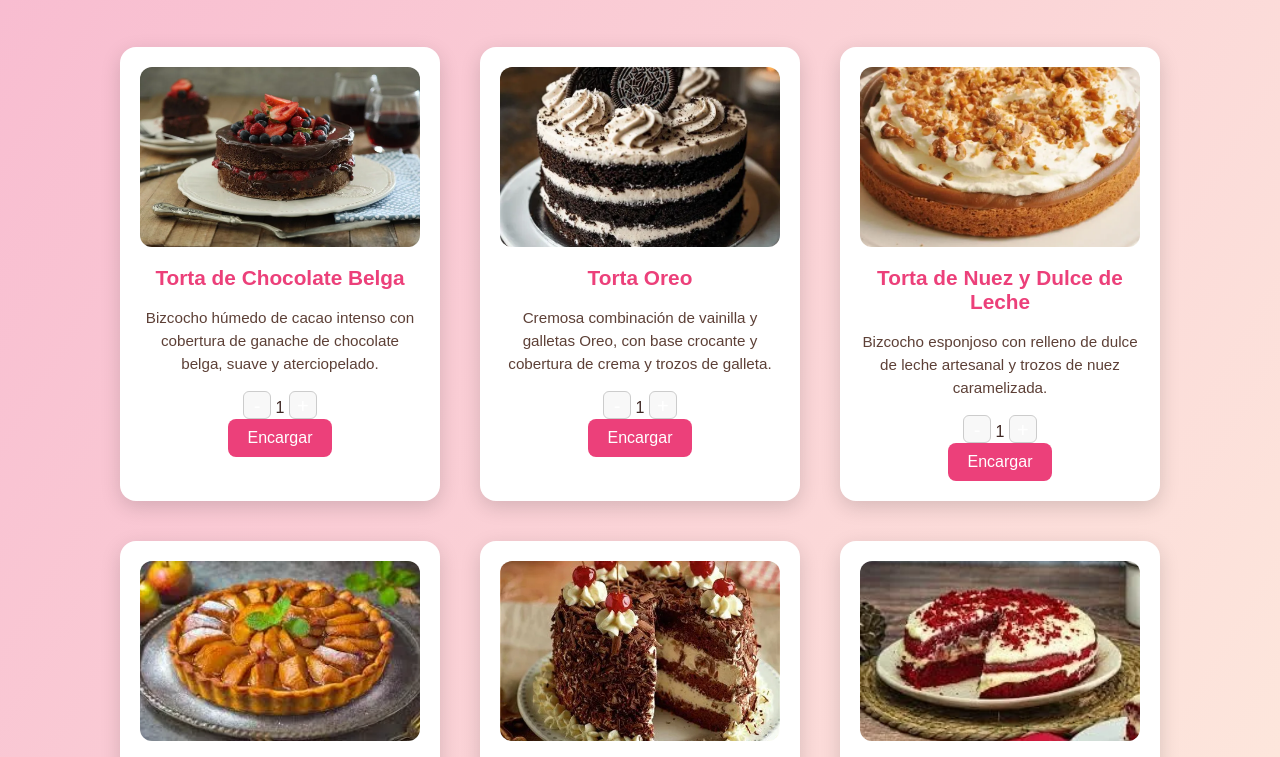
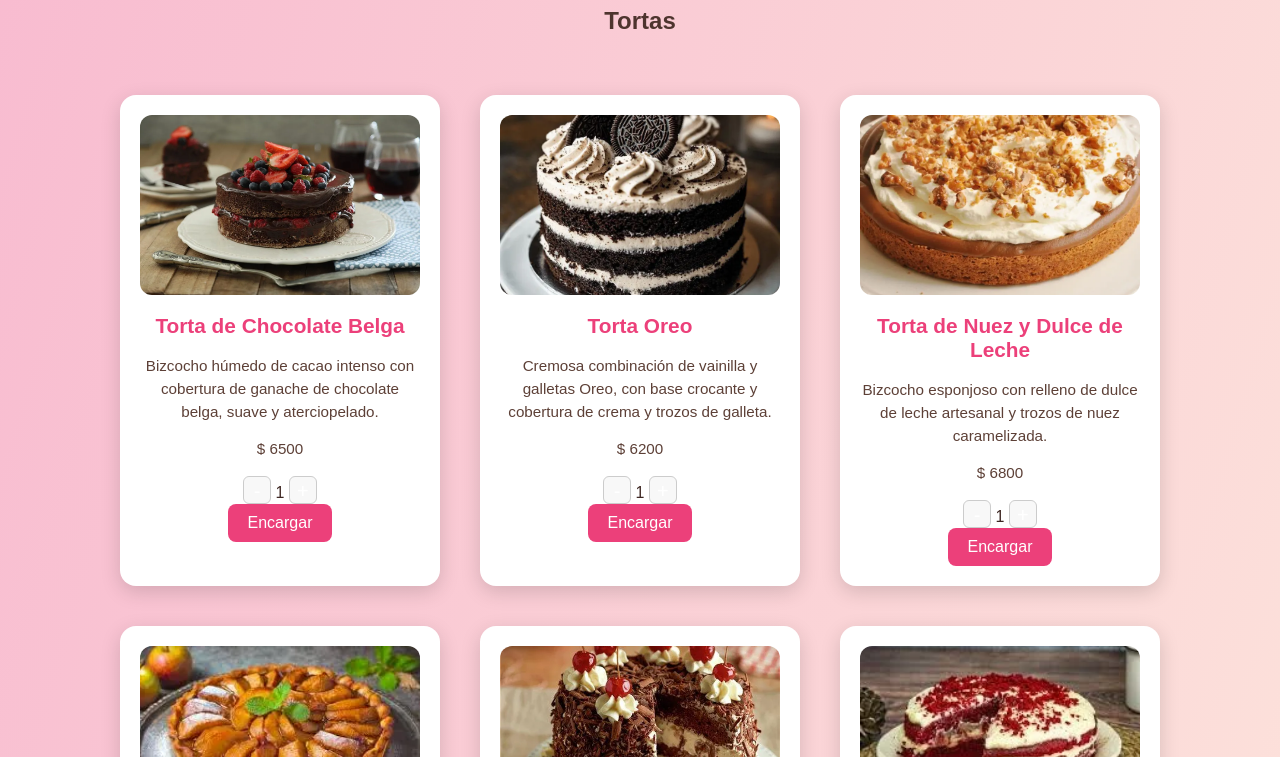
Before and after one commit to guadamartinez1306/ecommerceAW1, a plain HTML site: page pages/productos.html in a window 1280 px wide. Shown: the part 121-878 px from the top of the page. Drawn offline with Linux system fonts and the light colour scheme.

Commit message:
Cuarta y quinta entrega

```diff
--- /dev/null
+++ b/assets/data/productos.json
@@ -0,0 +1,218 @@
+[
+  {
+    "id": 1,
+    "nombre": "Torta de Chocolate Belga",
+    "descripcion": "Bizcocho húmedo de cacao intenso con cobertura de ganache de chocolate belga, suave y aterciopelado.",
+    "imagen": "../assets/imagenes/tortabelga.webp",
+    "categoria": "tortas",
+    "precio": 6500,
+    "stock": 10
+  },
+  {
+    "id": 2,
+    "nombre": "Torta Oreo",
+    "descripcion": "Cremosa combinación de vainilla y galletas Oreo, con base crocante y cobertura de crema y trozos de galleta.",
+    "imagen": "../assets/imagenes/tortaoreo.webp",
+    "categoria": "tortas",
+    "precio": 6200,
+    "stock": 8
+  },
+  {
+    "id": 3,
+    "nombre": "Torta de Nuez y Dulce de Leche",
+    "descripcion": "Bizcocho esponjoso con relleno de dulce de leche artesanal y trozos de nuez caramelizada.",
+    "imagen": "../assets/imagenes/tortanuezyddl.webp",
+    "categoria": "tortas",
+    "precio": 6800,
+    "stock": 6
+  },
+  {
+    "id": 4,
+    "nombre": "Tarta de Manzana Caramelizada",
+    "descripcion": "Masa crocante rellena con manzanas frescas, canela y caramelo casero.",
+    "imagen": "../assets/imagenes/tartamanzana.webp",
+    "categoria": "tortas",
+    "precio": 4800,
+    "stock": 5
+  },
+  {
+    "id": 5,
+    "nombre": "Torta Selva Negra Clásica",
+    "descripcion": "Capas de bizcocho de chocolate, crema chantilly y cerezas, decorada con virutas de chocolate.",
+    "imagen": "../assets/imagenes/selvanegra.webp",
+    "categoria": "tortas",
+    "precio": 7000,
+    "stock": 4
+  },
+  {
+    "id": 6,
+    "nombre": "Torta Red Velvet",
+    "descripcion": "Clásico pastel rojo aterciopelado con suave crema de queso y un toque de vainilla.",
+    "imagen": "../assets/imagenes/redvelvet.webp",
+    "categoria": "tortas",
+    "precio": 6400,
+    "stock": 7
+  },
+  {
+    "id": 7,
+    "nombre": "Lemon Pie (Tarta de Limón y Merengue)",
+    "descripcion": "Base de masa quebrada con suave crema de limón y un merengue dorado y esponjoso.",
+    "imagen": "../assets/imagenes/lemonpie.webp",
+    "categoria": "tortas",
+    "precio": 5200,
+    "stock": 5
+  },
+  {
+    "id": 8,
+    "nombre": "Chocotorta Argentina",
+    "descripcion": "Postre frío con capas de galletitas de chocolate y dulce de leche, con crema suave tipo mousse.",
+    "imagen": "../assets/imagenes/chocotorta.webp",
+    "categoria": "tortas",
+    "precio": 4300,
+    "stock": 9
+  },
+  {
+    "id": 9,
+    "nombre": "Cheesecake de Frutos Rojos",
+    "descripcion": "Base crocante de galletas con cremoso cheesecake horneado y topping de frutos rojos frescos.",
+    "imagen": "../assets/imagenes/cheesecakefrutosrojos.webp",
+    "categoria": "tortas",
+    "precio": 6000,
+    "stock": 6
+  },
+  {
+    "id": 10,
+    "nombre": "Torta de Zanahoria con Crema de Queso",
+    "descripcion": "Bizcocho húmedo con zanahoria rallada, nueces y especias, cubierto con frosting de queso.",
+    "imagen": "../assets/imagenes/carrotcake.webp",
+    "categoria": "tortas",
+    "precio": 5500,
+    "stock": 8
+  },
+  {
+    "id": 11,
+    "nombre": "Torta Rogel",
+    "descripcion": "Capas finas de masa hojaldrada con dulce de leche, coronadas con merengue italiano.",
+    "imagen": "../assets/imagenes/tortarogel.webp",
+    "categoria": "tortas",
+    "precio": 7200,
+    "stock": 3
+  },
+  {
+    "id": 12,
+    "nombre": "Torta Cabsha",
+    "descripcion": "Base crocante con dulce de leche y ganache de chocolate, inspirada en el clásico bocadito argentino.",
+    "imagen": "../assets/imagenes/tortacabsha.webp",
+    "categoria": "tortas",
+    "precio": 6300,
+    "stock": 6
+  },
+  {
+    "id": 13,
+    "nombre": "Vasitos de tiramisú",
+    "descripcion": "Postre italiano clásico con capas de café, mascarpone y cacao.",
+    "imagen": "../assets/imagenes/tiramisu.webp",
+    "categoria": "mini",
+    "precio": 2500,
+    "stock": 20
+  },
+  {
+    "id": 14,
+    "nombre": "Mini tartas de frutas",
+    "descripcion": "Mini tartas con crema pastelera y frutas frescas.",
+    "imagen": "../assets/imagenes/minitartafrutas.webp",
+    "categoria": "mini",
+    "precio": 4500,
+    "stock": 18
+  },
+  {
+    "id": 15,
+    "nombre": "Mini Cheesecakes individuales",
+    "descripcion": "Cremoso cheesecake con base de galletas y coulis de frutas.",
+    "imagen": "../assets/imagenes/minicheesecake.webp",
+    "categoria": "mini",
+    "precio": 4000,
+    "stock": 16
+  },
+  {
+    "id": 16,
+    "nombre": "Macarons surtidos",
+    "descripcion": "Macarons con rellenos variados: frambuesa, pistacho, vainilla y chocolate.",
+    "imagen": "../assets/imagenes/macarons.webp",
+    "categoria": "mini",
+    "precio": 3500,
+    "stock": 12
+  },
+  {
+    "id": 17,
+    "nombre": "Eclairs con crema pastelera",
+    "descripcion": "Masa choux rellena de crema pastelera y bañada en chocolate.",
+    "imagen": "../assets/imagenes/eclairs.webp",
+    "categoria": "mini",
+    "precio": 3000,
+    "stock": 14
+  },
+  {
+    "id": 18,
+    "nombre": "Cupcakes rellenos de frutas",
+    "descripcion": "Cupcakes con corazón de frutas naturales y cobertura cremosa.",
+    "imagen": "../assets/imagenes/cupcakesfrutas.webp",
+    "categoria": "mini",
+    "precio": 7500,
+    "stock": 15
+  },
+  {
+    "id": 19,
+    "nombre": "Cupcakes Tentación",
+    "descripcion": "Red velvet, vainilla con chips y chocolate intenso.",
+    "imagen": "../assets/imagenes/cupcakes.webp",
+    "categoria": "mini",
+    "precio": 8000,
+    "stock": 12
+  },
+  {
+    "id": 20,
+    "nombre": "Cookies con chips",
+    "descripcion": "Galletas crujientes por fuera y suaves por dentro.",
+    "imagen": "../assets/imagenes/cookies.webp",
+    "categoria": "mini",
+    "precio": 4000,
+    "stock": 25
+  },
+  {
+    "id": 21,
+    "nombre": "Brownies con nuez",
+    "descripcion": "Brownies húmedos de chocolate con trozos de nuez tostada.",
+    "imagen": "../assets/imagenes/brownie.webp",
+    "categoria": "mini",
+    "precio": 5500,
+    "stock": 18
+  },
+  {
+    "id": 22,
+    "nombre": "Alfajores de maicena",
+    "descripcion": "Alfajores con dulce de leche y coco rallado.",
+    "imagen": "../assets/imagenes/alfajormaicena.webp",
+    "categoria": "mini",
+    "precio": 3000,
+    "stock": 30
+  },
+  {
+    "id": 23,
+    "nombre": "Alfajores bañados en chocolate",
+    "descripcion": "Alfajores rellenos y cubiertos en chocolate semiamargo.",
+    "imagen": "../assets/imagenes/alfajoresartesanales.webp",
+    "categoria": "mini",
+    "precio": 3500,
+    "stock": 22
+  },
+  {
+    "id": 24,
+    "nombre": "Trufas de chocolate",
+    "descripcion": "Trufas rellenas de ganache y cubiertas de cacao.",
+    "imagen": "../assets/imagenes/trufas.webp",
+    "categoria": "mini",
+    "precio": 3500,
+    "stock": 20
+  }
+]
--- a/assets/js/logout.js
+++ b/assets/js/logout.js
@@ -4,7 +4,8 @@ document.addEventListener("DOMContentLoaded", () => {
   if (logoutBtn) {
     logoutBtn.addEventListener("click", (e) => {
       e.preventDefault();
-      localStorage.removeItem("usuario");
+      sessionStorage.removeItem("usuario");
+
       window.location.href = "formulario.html";
     });
   }
--- a/assets/js/pages.js
+++ b/assets/js/pages.js
@@ -2,5 +2,6 @@ export const pagesData = [
   { titulo: "Inicio", link: "../index.html" },
   { titulo: "Productos", link: "productos.html" },
   { titulo: "Quiénes Somos", link: "quienes.html" },
-  { titulo: "Contacto", link: "contacto.html" }
+  { titulo: "Contacto", link: "contacto.html" },
+  { titulo: "Carrito", link: "carrito.html" }
 ];
--- a/assets/js/productos.js
+++ b/assets/js/productos.js
@@ -1,167 +1,23 @@
-// productos.js
+const dataPath = "../assets/data/productos.json";
 
-const productos = [
-  {
-    nombre: "Torta de Chocolate Belga",
-    descripcion: "Bizcocho húmedo de cacao intenso con cobertura de ganache de chocolate belga, suave y aterciopelado.",
-    imagen: "../assets/imagenes/tortabelga.webp",
-    categoria: "tortas"
-  },
-  {
-    nombre: "Torta Oreo",
-    descripcion: "Cremosa combinación de vainilla y galletas Oreo, con base crocante y cobertura de crema y trozos de galleta.",
-    imagen: "../assets/imagenes/tortaoreo.webp",
-    categoria: "tortas"
-  },
-  {
-    nombre: "Torta de Nuez y Dulce de Leche",
-    descripcion: "Bizcocho esponjoso con relleno de dulce de leche artesanal y trozos de nuez caramelizada.",
-    imagen: "../assets/imagenes/tortanuezyddl.webp",
-    categoria: "tortas"
-  },
-  {
-    nombre: "Tarta de Manzana Caramelizada",
-    descripcion: "Masa crocante rellena con manzanas frescas, canela y caramelo casero.",
-    imagen: "../assets/imagenes/tartamanzana.webp",
-    categoria: "tortas"
-  },
-  {
-    nombre: "Torta Selva Negra Clásica",
-    descripcion: "Capas de bizcocho de chocolate, crema chantilly y cerezas, decorada con virutas de chocolate.",
-    imagen: "../assets/imagenes/selvanegra.webp",
-    categoria: "tortas"
-  },
-  {
-    nombre: "Torta Red Velvet",
-    descripcion: "Clásico pastel rojo aterciopelado con suave crema de queso y un toque de vainilla.",
-    imagen: "../assets/imagenes/redvelvet.webp",
-    categoria: "tortas"
-  },
-  {
-    nombre: "Lemon Pie (Tarta de Limón y Merengue)",
-    descripcion: "Base de masa quebrada con suave crema de limón y un merengue dorado y esponjoso.",
-    imagen: "../assets/imagenes/lemonpie.webp",
-    categoria: "tortas"
-  },
-  {
-    nombre: "Chocotorta Argentina",
-    descripcion: "Postre frío con capas de galletitas de chocolate y dulce de leche, con crema suave tipo mousse.",
-    imagen: "../assets/imagenes/chocotorta.webp",
-    categoria: "tortas"
-  },
-  {
-    nombre: "Cheesecake de Frutos Rojos",
-    descripcion: "Base crocante de galletas con cremoso cheesecake horneado y topping de frutos rojos frescos.",
-    imagen: "../assets/imagenes/cheesecakefrutosrojos.webp",
-    categoria: "tortas"
-  },
-  {
-    nombre: "Torta de Zanahoria con Crema de Queso",
-    descripcion: "Bizcocho húmedo con zanahoria rallada, nueces y especias, cubierto con frosting de queso.",
-    imagen: "../assets/imagenes/carrotcake.webp",
-    categoria: "tortas"
-  },
-  {
-    nombre: "Torta Rogel",
-    descripcion: "Capas finas de masa hojaldrada con dulce de leche, coronadas con merengue italiano.",
-    imagen: "../assets/imagenes/tortarogel.webp",
-    categoria: "tortas"
-  },
-  {
-    nombre: "Torta Cabsha",
-    descripcion: "Base crocante con dulce de leche y ganache de chocolate, inspirada en el clásico bocadito argentino.",
-    imagen: "../assets/imagenes/tortacabsha.webp",
-    categoria: "tortas"
-  },
+async function cargarYRenderizarProductos() {
+  try {
+    const res = await fetch(dataPath);
+    const data = await res.json();
 
-  // MINI POSTRES
-  {
-    nombre: "Vasitos de tiramisú",
-    descripcion: "Postre italiano clásico con capas de café, mascarpone y cacao.",
-    imagen: "../assets/imagenes/tiramisu.webp",
-    categoria: "mini"
-  },
-  {
-    nombre: "Mini tartas de frutas",
-    descripcion: "Mini tartas con crema pastelera y frutas frescas.",
-    imagen: "../assets/imagenes/minitartafrutas.webp",
-    categoria: "mini"
-  },
-  {
-    nombre: "Mini Cheesecakes individuales",
-    descripcion: "Cremoso cheesecake con base de galletas y coulis de frutas.",
-    imagen: "../assets/imagenes/minicheesecake.webp",
-    categoria: "mini"
-  },
-  {
-    nombre: "Macarons surtidos",
-    descripcion: "Macarons con rellenos variados: frambuesa, pistacho, vainilla y chocolate.",
-    imagen: "../assets/imagenes/macarons.webp",
-    categoria: "mini"
-  },
-  {
-    nombre: "Eclairs con crema pastelera",
-    descripcion: "Masa choux rellena de crema pastelera y bañada en chocolate.",
-    imagen: "../assets/imagenes/eclairs.webp",
-    categoria: "mini"
-  },
-  {
-    nombre: "Cupcakes rellenos de frutas",
-    descripcion: "Cupcakes con corazón de frutas naturales y cobertura cremosa.",
-    imagen: "../assets/imagenes/cupcakesfrutas.webp",
-    categoria: "mini"
-  },
-  {
-    nombre: "Cupcakes Tentación",
-    descripcion: "Red velvet, vainilla con chips y chocolate intenso.",
-    imagen: "../assets/imagenes/cupcakes.webp",
-    categoria: "mini"
-  },
-  {
-    nombre: "Cookies con chips",
-    descripcion: "Galletas crujientes por fuera y suaves por dentro.",
-    imagen: "../assets/imagenes/cookies.webp",
-    categoria: "mini"
-  },
-  {
-    nombre: "Brownies con nuez",
-    descripcion: "Brownies húmedos de chocolate con trozos de nuez tostada.",
-    imagen: "../assets/imagenes/brownie.webp",
-    categoria: "mini"
-  },
-  {
-    nombre: "Alfajores de maicena",
-    descripcion: "Alfajores con dulce de leche y coco rallado.",
-    imagen: "../assets/imagenes/alfajormaicena.webp",
-    categoria: "mini"
-  },
-  {
-    nombre: "Alfajores bañados en chocolate",
-    descripcion: "Alfajores rellenos y cubiertos en chocolate semiamargo.",
-    imagen: "../assets/imagenes/alfajoresartesanales.webp",
-    categoria: "mini"
-  },
-  {
-    nombre: "Trufas de chocolate",
-    descripcion: "Trufas rellenas de ganache y cubiertas de cacao.",
-    imagen: "../assets/imagenes/trufas.webp",
-    categoria: "mini"
-  }
+    const tortas = data.filter(p => p.categoria === "tortas");
+    const mini = data.filter(p => p.categoria === "mini");
+
+    const secciones = [
+      document.querySelector(".productos-tortas"),
+      document.querySelector(".productos-mini")
     ];
 
-
-function renderProductos() {
-  const secciones = document.querySelectorAll("section.productos");
-
-  const tortas = productos.filter(p => p.categoria === "tortas");
-  const mini = productos.filter(p => p.categoria === "mini");
-
-  const grupos = [tortas, mini];
-
-  secciones.forEach((section, index) => {
+    [tortas, mini].forEach((grupo, index) => {
+      const section = secciones[index];
       section.innerHTML = "";
 
-    grupos[index].forEach(p => {
+      grupo.forEach(p => {
         const card = document.createElement("div");
         card.classList.add("card");
 
@@ -169,6 +25,7 @@ function renderProductos() {
           <img src="${p.imagen}" alt="${p.nombre}">
           <h2>${p.nombre}</h2>
           <p>${p.descripcion}</p>
+          <p class="precio">$ ${p.precio}</p>
 
           <div class="cantidad">
               <button class="menos">-</button>
@@ -176,26 +33,44 @@ function renderProductos() {
               <button class="mas">+</button>
           </div>
 
-        <button class="encargar">Encargar</button>
+          <button class="encargar" data-id="${p.id}">Encargar</button>
         `;
 
-      // cantidad
         const numero = card.querySelector(".numero");
         const btnMas = card.querySelector(".mas");
         const btnMenos = card.querySelector(".menos");
 
-      btnMas.addEventListener("click", () => {
-        numero.textContent = parseInt(numero.textContent) + 1;
+        btnMas.addEventListener("click", () =>
+          numero.textContent = Number(numero.textContent) + 1
+        );
+
+        btnMenos.addEventListener("click", () => {
+          const valor = Number(numero.textContent);
+          if (valor > 1) numero.textContent = valor - 1;
         });
 
-      btnMenos.addEventListener("click", () => {
-        let valor = parseInt(numero.textContent);
-        if (valor > 1) numero.textContent = valor - 1;
+
+        card.querySelector(".encargar").addEventListener("click", () => {
+          const cantidad = Number(numero.textContent);
+          let carrito = JSON.parse(localStorage.getItem("carrito")) || [];
+
+          const existe = carrito.find(item => item.id === p.id);
+
+          if (existe) existe.cantidad += cantidad;
+          else carrito.push({ ...p, cantidad });
+
+          localStorage.setItem("carrito", JSON.stringify(carrito));
+
+          alert(`Añadiste ${cantidad} "${p.nombre}" al carrito.`);
         });
 
         section.appendChild(card);
       });
     });
+
+  } catch (error) {
+    console.error("Error cargando productos:", error);
+  }
 }
 
-renderProductos();
+cargarYRenderizarProductos();
--- a/index.html
+++ b/index.html
@@ -2,19 +2,27 @@
 <html lang="es">
 <head>
     <meta charset="UTF-8">
-        <title>Bienvenido a Dulce &amp;Co</title>
+    <title>Dulce & Co</title>
     <link rel="stylesheet" href="assets/style.css">
-
 </head>
 <body>
-     <nav> </nav>
+
+<nav></nav>
+
 <header class="hero">
   <div class="hero-content">
     <h1>Bienvenidos a <span>Dulce&Co</span></h1>
     <p>Descubrí nuestras tortas, postres y delicias caseras hechas con amor.</p>
-
   </div>
 </header>
+
+<h2 class="titulo-home">Tortas destacadas</h2>
+<section class="productos home-tortas"></section>
+
+<h2 class="titulo-home">Mini postres destacados</h2>
+<section class="productos home-mini"></section>
+
+<script type="module" src="assets/js/index.js"></script>
 
 <script type="module">
   import { loadNavbar } from "./assets/js/navbar.js";
--- a/pages/productos.html
+++ b/pages/productos.html
@@ -2,30 +2,28 @@
 <html lang="es">
 <head>
   <meta charset="UTF-8">
-  <title>Productos - Dulce&amp;Co</title>
+  <title>Productos - Dulce&Co</title>
   <link rel="stylesheet" href="../assets/style.css">
-
 </head>
 <body>
 
-  <nav> </nav>
+<nav></nav>
 
-  <h1>Nuestras Tortas y Postres</h1>
+<h1>Productos</h1>
 
+<h2>Tortas</h2>
+<section class="productos productos-tortas"></section>
 
-<section class="productos">
-    <h2>Nuestros Productos</h2>
-    <div id="contenedor-productos"></div>
-</section>
+<h2>Mini Postres</h2>
+<section class="productos productos-mini"></section>
+
 <script type="module">
-    import { loadNavbar } from "../assets/js/navbar.js";
-    loadNavbar();
-  </script>
+  import { loadNavbar } from "../assets/js/navbar.js";
+  loadNavbar();
+</script>
 
-  <!-- logout -->
-  <script src="../assets/js/logout.js"></script>
-
-  <script type="module" src="../assets/js/productos.js"></script>
+<script src="../assets/js/logout.js"></script>
+<script type="module" src="../assets/js/productos.js"></script>
 
 </body>
 </html>
```
Also changed, not shown: assets/js/carrito.js (added, +82 -0 lines), assets/js/index.js (added, +43 -0 lines), assets/js/login.js (+4 -6 lines), assets/js/navbar.js (+6 -14 lines), assets/style.css (+56 -0 lines), pages/carrito.html (added, +24 -0 lines). Lines whose indentation alone changed are shown as unchanged.
